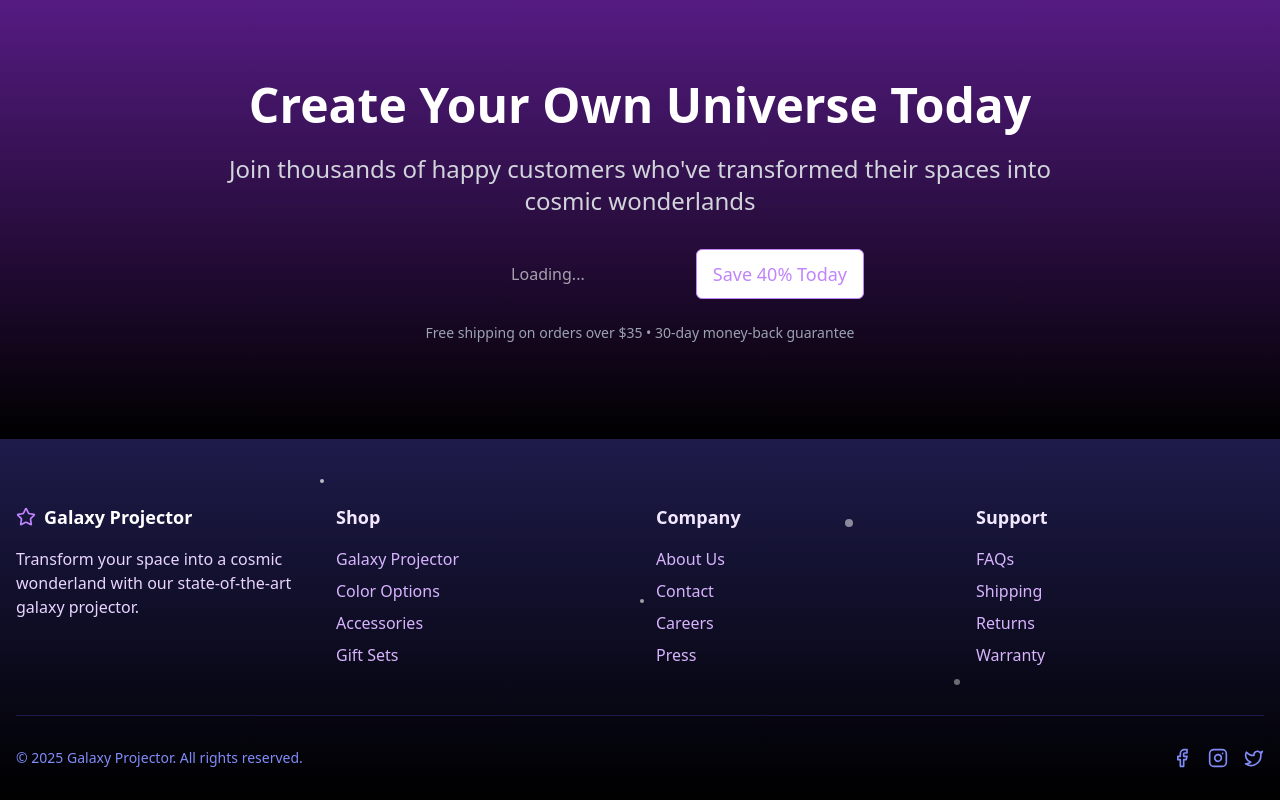
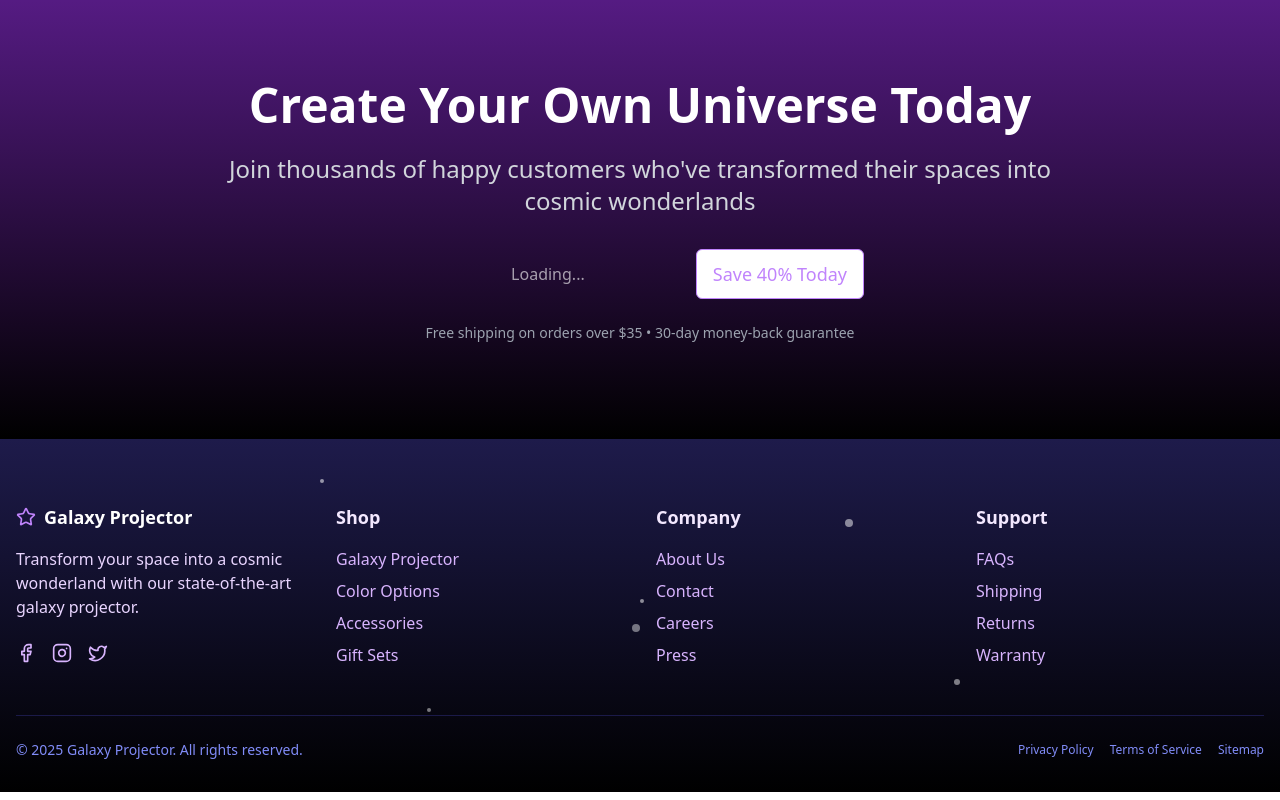
Before and after one commit to Bishal-35/shopify-launchpage, a React (Vite) app: page / in a window 1280 px wide. Shown: the part 4594-5394 px from the top of the page. Built offline with nearby package versions, Linux system fonts and the light colour scheme.

Commit message:
Fix footer issue

```diff
--- a/src/components/Footer.tsx
+++ b/src/components/Footer.tsx
@@ -1,20 +1,23 @@
 
 import React from "react";
 import { Star, Instagram, Facebook, Twitter } from "lucide-react";
+import { Separator } from "@/components/ui/separator";
 
 const Footer = () => {
   return (
     <footer className="bg-gradient-to-b from-indigo-950 to-black text-white pt-16 pb-8 relative">
       {/* Star decorations */}
       <div className="absolute inset-0 overflow-hidden pointer-events-none">
-        <div className="absolute top-10 left-1/4 w-1 h-1 bg-white rounded-full opacity-70"></div>
-        <div className="absolute top-20 right-1/3 w-2 h-2 bg-white rounded-full opacity-50"></div>
-        <div className="absolute top-40 left-1/2 w-1 h-1 bg-white rounded-full opacity-60"></div>
-        <div className="absolute top-60 right-1/4 w-1.5 h-1.5 bg-white rounded-full opacity-40"></div>
+        <div className="absolute top-10 left-1/4 w-1 h-1 bg-white rounded-full opacity-70 animate-pulse"></div>
+        <div className="absolute top-20 right-1/3 w-2 h-2 bg-white rounded-full opacity-50 animate-pulse"></div>
+        <div className="absolute top-40 left-1/2 w-1 h-1 bg-white rounded-full opacity-60 animate-pulse"></div>
+        <div className="absolute top-60 right-1/4 w-1.5 h-1.5 bg-white rounded-full opacity-40 animate-pulse"></div>
+        <div className="absolute bottom-20 left-1/3 w-1 h-1 bg-white rounded-full opacity-30 animate-pulse"></div>
+        <div className="absolute bottom-40 right-1/2 w-2 h-2 bg-white rounded-full opacity-20 animate-pulse"></div>
       </div>
 
       <div className="container mx-auto px-4 relative z-10">
-        <div className="grid grid-cols-1 md:grid-cols-4 gap-8 mb-12">
+        <div className="grid grid-cols-1 md:grid-cols-2 lg:grid-cols-4 gap-8 mb-12">
           <div>
             <h3 className="text-lg font-semibold mb-4 flex items-center">
               <Star className="w-5 h-5 mr-2 text-purple-400" />
@@ -23,8 +26,21 @@ const Footer = () => {
             <p className="text-purple-200 mb-4">
               Transform your space into a cosmic wonderland with our state-of-the-art galaxy projector.
             </p>
+            <div className="flex space-x-4 mt-6">
+              <a href="#" className="text-purple-300 hover:text-white transition-colors">
+                <Facebook className="w-5 h-5" />
+              </a>
+              <a href="#" className="text-purple-300 hover:text-white transition-colors">
+                <Instagram className="w-5 h-5" />
+              </a>
+              <a href="#" className="text-purple-300 hover:text-white transition-colors">
+                <Twitter className="w-5 h-5" />
+              </a>
+            </div>
           </div>
 
+          <div className="md:col-span-3">
+            <div className="grid grid-cols-1 sm:grid-cols-2 md:grid-cols-3 gap-8">
               <div>
                 <h3 className="text-lg font-semibold mb-4 text-purple-100">Shop</h3>
                 <ul className="space-y-2 text-purple-300">
@@ -55,23 +71,19 @@ const Footer = () => {
                 </ul>
               </div>
             </div>
+          </div>
+        </div>
 
-        <div className="border-t border-indigo-900/50 pt-8">
+        <Separator className="bg-indigo-900/50 my-6" />
+
         <div className="flex flex-col md:flex-row justify-between items-center">
           <p className="text-indigo-400 text-sm">
             &copy; {new Date().getFullYear()} Galaxy Projector. All rights reserved.
           </p>
-            <div className="flex space-x-4 mt-4 md:mt-0">
-              <a href="#" className="text-indigo-400 hover:text-white transition-colors">
-                <Facebook className="w-5 h-5" />
-              </a>
-              <a href="#" className="text-indigo-400 hover:text-white transition-colors">
-                <Instagram className="w-5 h-5" />
-              </a>
-              <a href="#" className="text-indigo-400 hover:text-white transition-colors">
-                <Twitter className="w-5 h-5" />
-              </a>
-            </div>
+          <div className="mt-4 md:mt-0 text-xs text-indigo-400">
+            <a href="#" className="hover:text-white transition-colors mr-4">Privacy Policy</a>
+            <a href="#" className="hover:text-white transition-colors mr-4">Terms of Service</a>
+            <a href="#" className="hover:text-white transition-colors">Sitemap</a>
           </div>
         </div>
       </div>
--- a/src/components/StickyCTA.tsx
+++ b/src/components/StickyCTA.tsx
@@ -18,8 +18,8 @@ const StickyCTA = () => {
   if (!isVisible) return null;
 
   return (
-    <div className="fixed bottom-0 left-0 right-0 bg-black/90 backdrop-blur-md border-t border-purple-500/20 z-40 transform transition-all duration-300 shadow-lg">
-      <div className="container mx-auto px-4 py-4 flex items-center justify-between">
+    <div className="fixed bottom-0 left-0 right-0 bg-black/90 backdrop-blur-md border-t border-purple-500/20 z-40 transform transition-all duration-300 shadow-lg py-2">
+      <div className="container mx-auto px-4 py-2 flex items-center justify-between">
         <div className="hidden md:block">
           <p className="font-medium text-white">Astronaut Galaxy Projector</p>
           <p className="text-purple-400 font-bold">$29.99 <span className="text-gray-400 text-sm line-through">$49.99</span></p>
```
Lines whose indentation alone changed are shown as unchanged.
